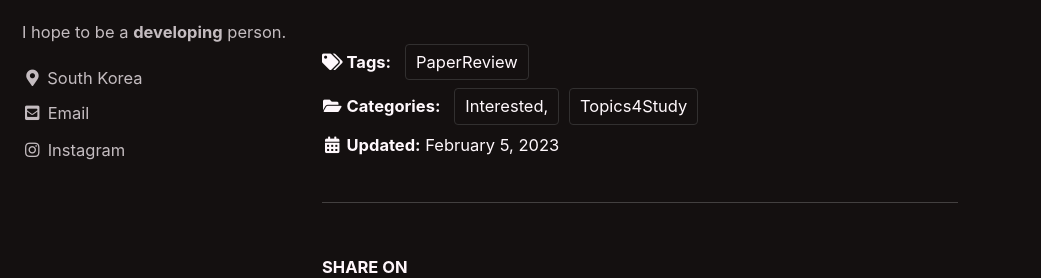
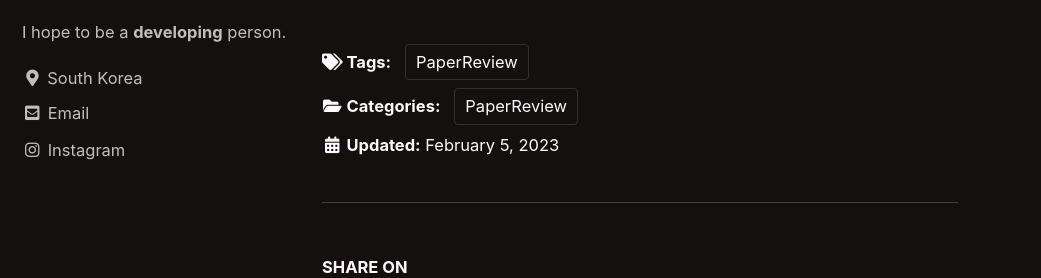
Before and after one commit to chnychny/chnychny.github.io, a Jekyll site: the page built from _posts/2023-02-02-[PaperArchive] Transformers in Time Series A survey.md, in a window 1280 px wide and 900 px high, scrolled down 1348 px. Shown: the part 164-442 px from the top of the window, without its empty margins (0-1041 px from the left). Built offline with Jekyll 4.4.1, drawn with Linux system fonts in a browser that asks for light colours; cached includes are drawn as plain includes.

Commit message:
Update 2023-02-02-[PaperArchive] Transformers in Time Series A survey.md

```diff
--- a/_posts/2023-02-02-[PaperArchive] Transformers in Time Series A survey.md
+++ b/_posts/2023-02-02-[PaperArchive] Transformers in Time Series A survey.md
@@ -2,7 +2,8 @@
 title: "[Paper] Transformers in Time Series: A survey"
 excerpt: "2022 Machine learning"
 date: 2023-02-05
-categories: Interested, Topics4Study
+categories:
+    - PaperReview
 tags: [PaperReview]
 ---
 
```
